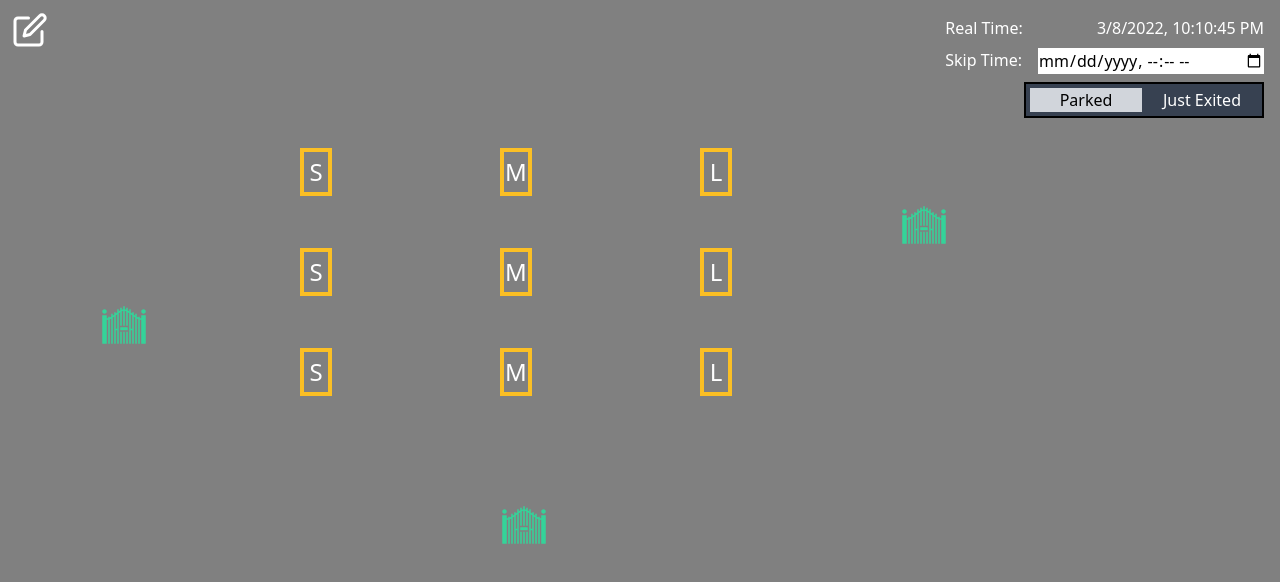
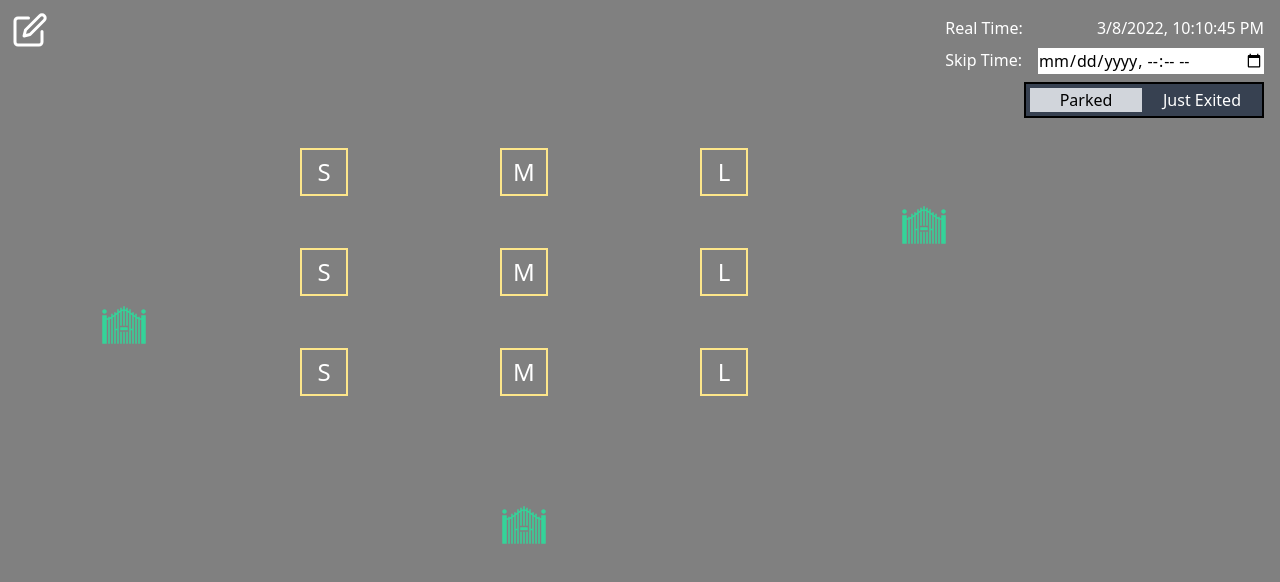
Before and after one commit to Gajanan-Watt/Apollo_Parking_Assignment, a React (Create React App) app: page / in a window 1280 px wide. Shown: the top 582 px of the page. Built offline with nearby package versions, Linux system fonts and the light colour scheme.

Commit message:
ui change

```diff
--- a/src/components/ParkModal.js
+++ b/src/components/ParkModal.js
@@ -29,7 +29,7 @@ function ParkModal({ park, closeModal, car, setCar }) {
           onChange={(e) => handleChange(e, "size")}
           className="w-full text-center"
         >
-          {["small", "medium", "large"].map((size) => (
+          {["BIKE", "CAR", "SUV"].map((size) => (
             <option key={size} value={size}>
               {size}
             </option>
--- a/src/components/ParkingLot.js
+++ b/src/components/ParkingLot.js
@@ -204,7 +204,7 @@ export default function ParkingLot() {
               }
               className={`${slot.occupied && "bg-green-300 cursor-pointer"} ${
                 editing && "cursor-move"
-              }  h-12 w-8 border-4 border-yellow-400 grid place-content-center absolute text-2xl`}
+              }  h-12 w-12 border-2 border-yellow-200 grid place-content-center absolute text-2xl`}
             >
               {slot.size?.charAt(0).toUpperCase()}
             </div>
```
